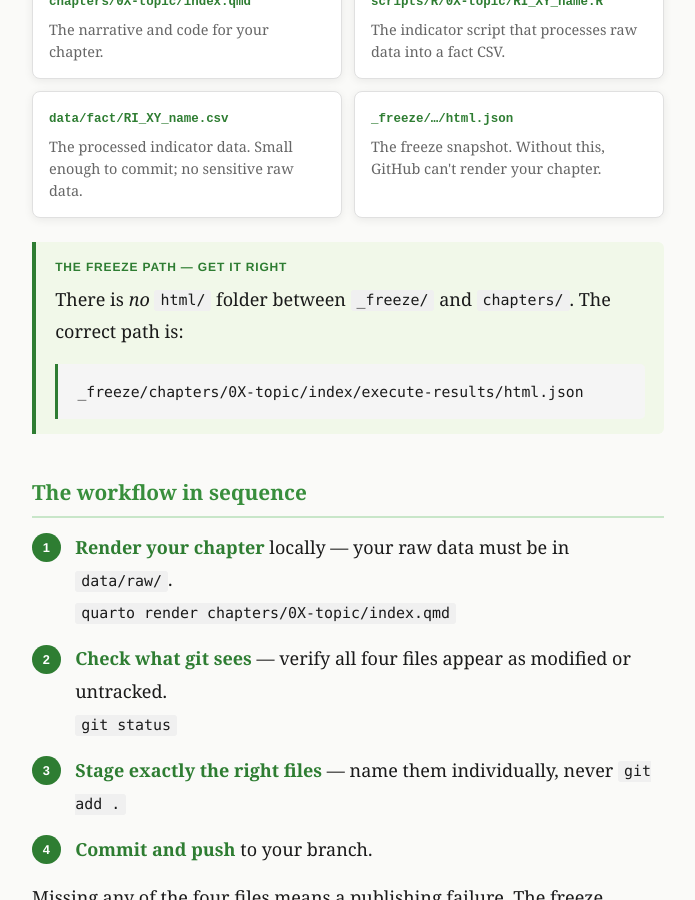
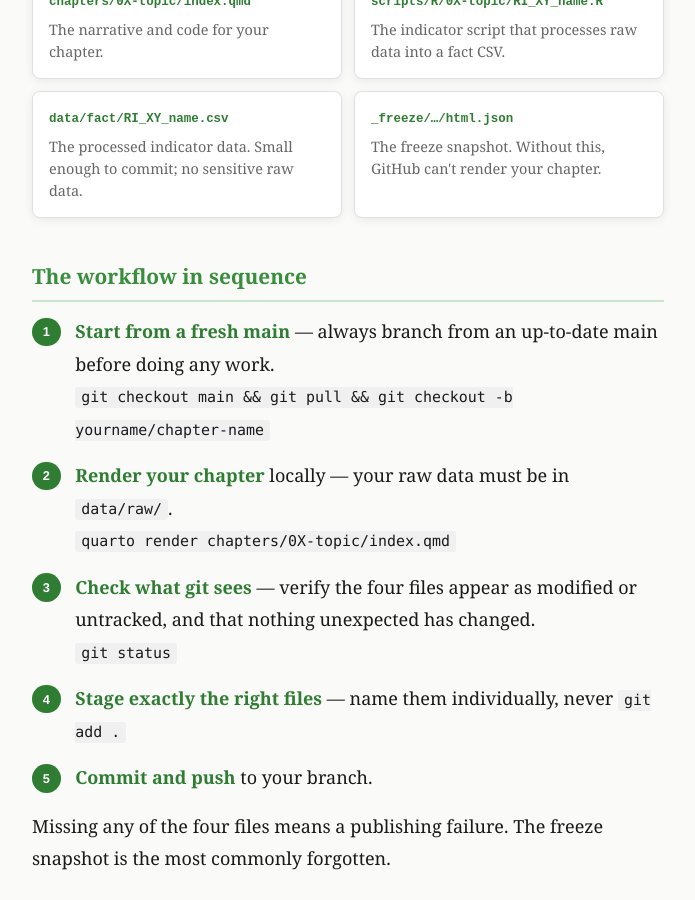
Before and after one commit to stevecrawshaw/stevecrawshaw.github.io, a Jekyll site: the page demos/weca-workflow/0001-the-freeze-cache.html, which Jekyll copies as it is, in a window 1280 px wide and 900 px high, scrolled down 1647 px. Shown: the whole window, without its empty margins (292-987 px from the left). Built offline with Jekyll 4.4.1, drawn with Linux system fonts in a browser that asks for light colours.

Commit message:
fix: clarify workflow lessons based on review feedback
- Remove stale freeze-path callout from lesson 1
- Add git checkout main step to lesson 1 workflow sequence
- Fix lesson 2 step 3 wording (files not yet staged at that point)
- Expand lesson 3 case 2 with merge conflict resolution steps

Co-Authored-By: Claude Sonnet 4.6 <noreply@anthropic.com>

```diff
--- a/demos/weca-workflow/0001-the-freeze-cache.html
+++ b/demos/weca-workflow/0001-the-freeze-cache.html
@@ -291,17 +291,12 @@
   </div>
 </div>
 
-<div class="callout">
-  <p class="callout-label">The freeze path — get it right</p>
-  <p>There is <em>no</em> <code>html/</code> folder between <code>_freeze/</code> and <code>chapters/</code>. The correct path is:</p>
-  <pre style="margin:.5rem 0 0"><code>_freeze/chapters/0X-topic/index/execute-results/html.json</code></pre>
-</div>
-
 <h2>The workflow in sequence</h2>
 
 <ol class="step-list">
+  <li><p><strong>Start from a fresh main</strong> — always branch from an up-to-date main before doing any work. <br><code>git checkout main &amp;&amp; git pull &amp;&amp; git checkout -b yourname/chapter-name</code></p></li>
   <li><p><strong>Render your chapter</strong> locally — your raw data must be in <code>data/raw/</code>. <br><code>quarto render chapters/0X-topic/index.qmd</code></p></li>
-  <li><p><strong>Check what git sees</strong> — verify all four files appear as modified or untracked. <br><code>git status</code></p></li>
+  <li><p><strong>Check what git sees</strong> — verify the four files appear as modified or untracked, and that nothing unexpected has changed. <br><code>git status</code></p></li>
   <li><p><strong>Stage exactly the right files</strong> — name them individually, never <code>git add .</code></p></li>
   <li><p><strong>Commit and push</strong> to your branch.</p></li>
 </ol>
--- a/demos/weca-workflow/0002-branching-workflow.html
+++ b/demos/weca-workflow/0002-branching-workflow.html
@@ -275,7 +275,7 @@ git checkout -b yourname/chapter-name</code></pre>
     <div class="pipe-connector"><div class="pipe-num">3</div><div class="pipe-line"></div></div>
     <div class="pipe-body">
       <h3>Check git status before staging anything</h3>
-      <p>Verify you can see the four expected files — and nothing unexpected.</p>
+      <p>Check the four files appear as modified or untracked — and that nothing unexpected has changed.</p>
       <pre><code>git status</code></pre>
     </div>
   </div>
```
Also changed, not shown: demos/weca-workflow/0003-diagnosing-failures.html (+11 -1 lines).
